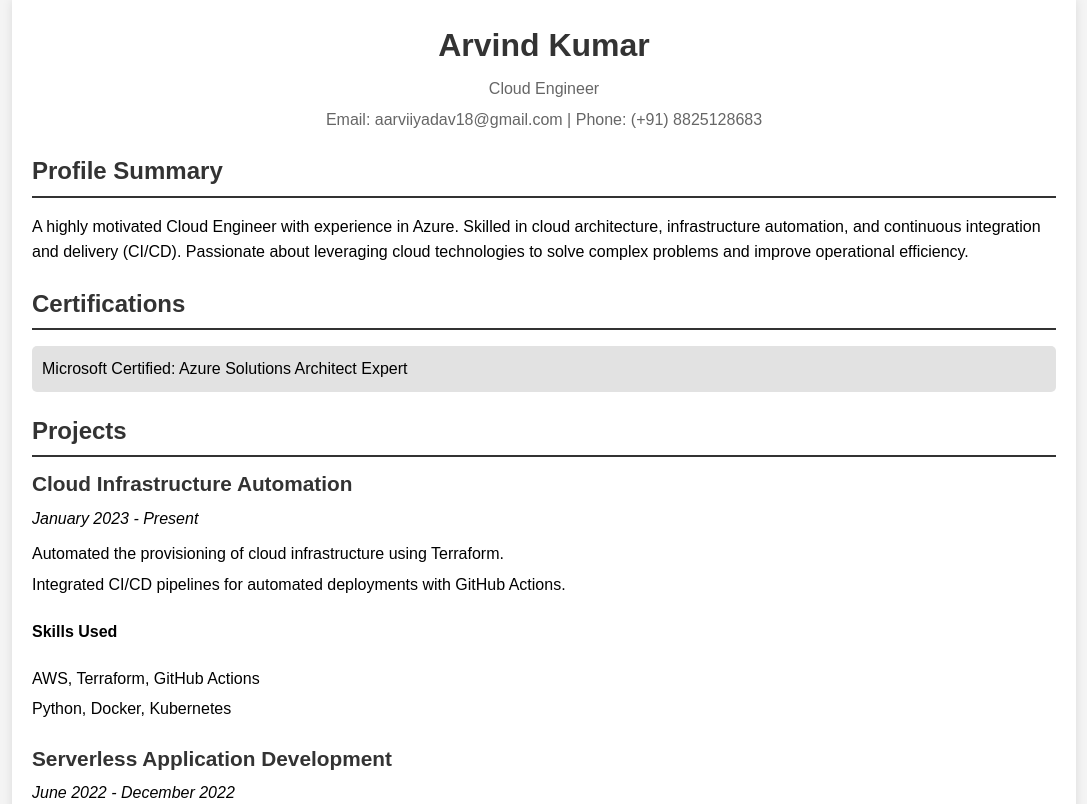
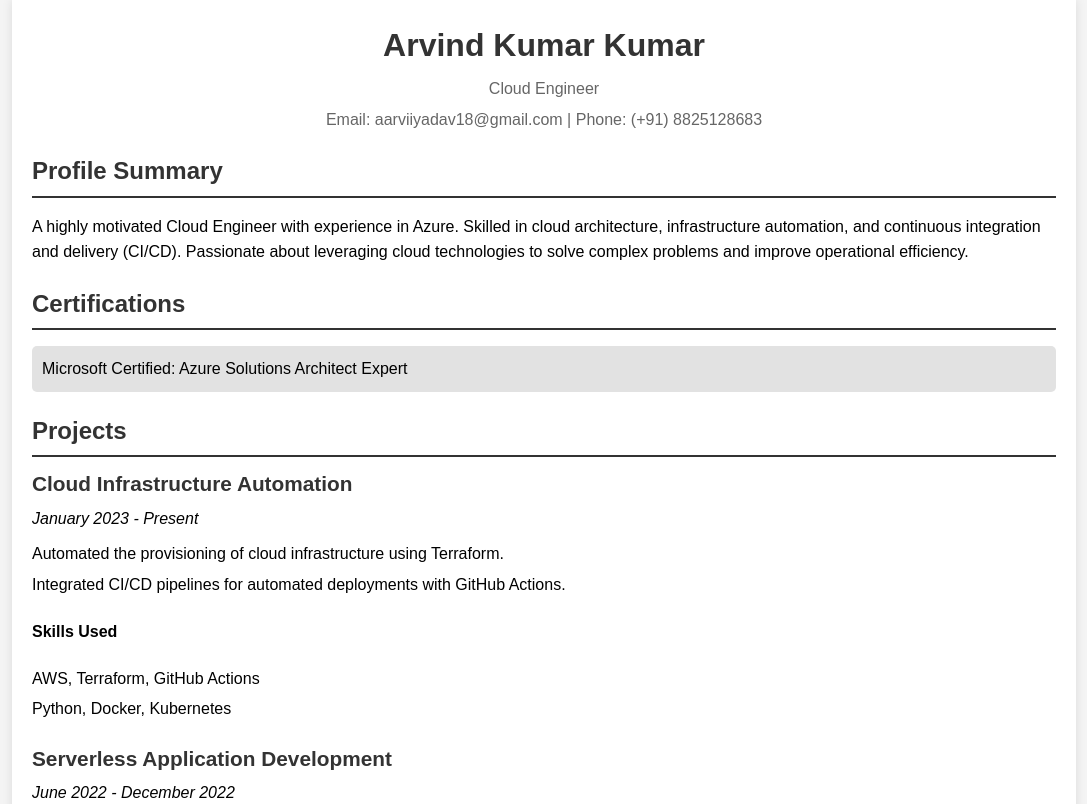
Before and after one commit to Arvindkryadav1/cloud-resume-challenge, a plain HTML site: page frontend/index.html in a window 1280 px wide. Shown: the top 804 px of the page, without its empty margins (96-1183 px from the left). Drawn offline with Linux system fonts and the light colour scheme; no server answers.

Commit message:
IAM testing

```diff
--- a/frontend/index.html
+++ b/frontend/index.html
@@ -9,7 +9,7 @@
 <body>
     <div class="container">
         <header>
-            <h1>Arvind Kumar</h1>
+            <h1>Arvind Kumar Kumar</h1>
             <p>Cloud Engineer</p>
             <p>Email: aarviiyadav18@gmail.com | Phone: (+91) 8825128683</p>
         </header>
```
